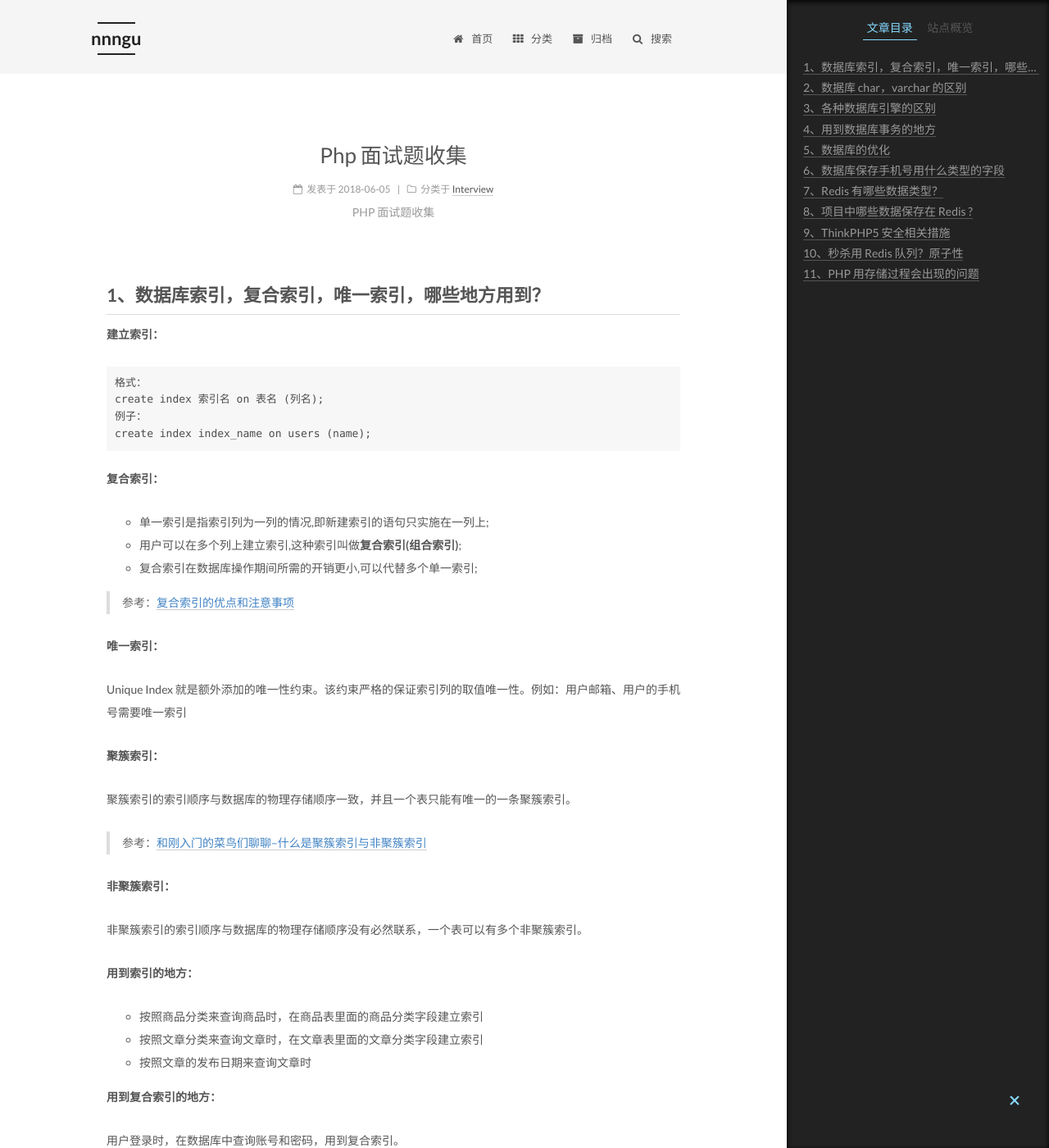
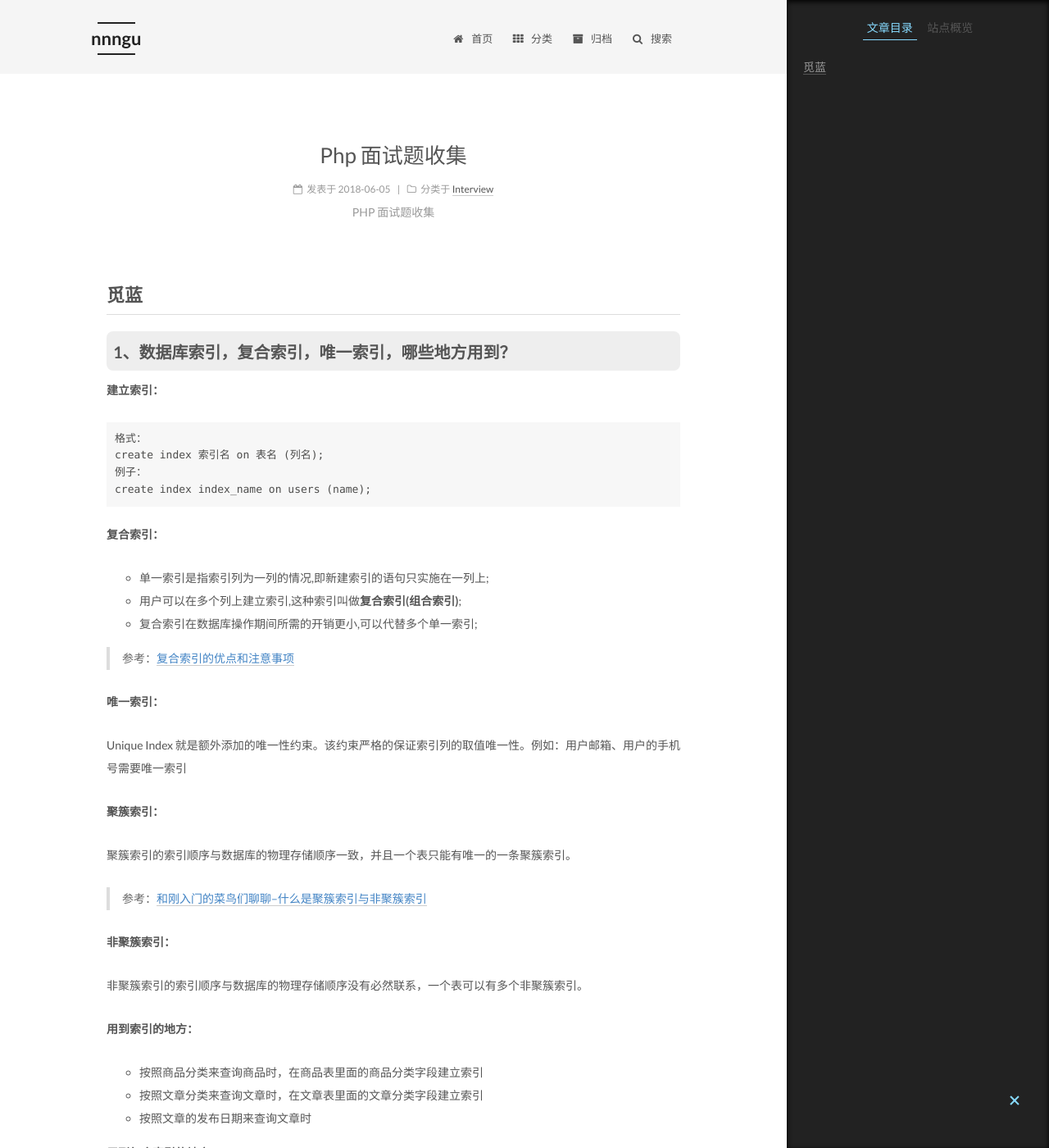
Before and after one commit to nnngu/LearningNotes, a Jekyll site: the page built from _posts/2018-06-05-PHP 面试题收集.md, in a window 1280 px wide and 1400 px high. Shown: the whole window at 82% size. Built offline with Jekyll 4.4.1, drawn with Linux system fonts in a browser that asks for light colours; some of the changed text lies outside the part shown.

Commit message:
修改文件: _posts/2018-06-05-PHP 面试题收集.md

````diff
--- a/_posts/2018-06-05-PHP 面试题收集.md
+++ b/_posts/2018-06-05-PHP 面试题收集.md
@@ -3,7 +3,9 @@ categories: Interview
 description: PHP 面试题收集
 ---
 
-## 1、数据库索引，复合索引，唯一索引，哪些地方用到？
+## 觅蓝
+
+### 1、数据库索引，复合索引，唯一索引，哪些地方用到？
 
 **建立索引：**
 ```
@@ -45,7 +47,7 @@ Unique Index 就是额外添加的唯一性约束。该约束严格的保证索
 
 用户登录时，在数据库中查询账号和密码，用到复合索引。
 
-## 2、数据库 char，varchar 的区别
+### 2、数据库 char，varchar 的区别
 
 char 的长度是固定的。而 varchar 的长度是自动调整的，也就是说，定义一个 char(10) 和 varchar(10)，如果存进去的是 ‘csdn’，那么 char 所占的长度依然为 10，除了字符 ‘csdn’ 外，后面跟六个空格，而 varchar 就立马把长度变为 4 了，取数据的时候，char 类型的要用 trim() 去掉多余的空格，而  varchar 是不需要的，尽管如此，char 的存取速度还是要比 varchar 要快得多，因为其长度固定，方便程序的存储与查找；但是 char 也为此付出的是空间的代价，因为其长度固定，所以难免会有多余的空格占位符占据空间，可谓是以空间换取时间效率，而 varchar 是以空间效率为首位的。
 
@@ -55,7 +57,7 @@ char 的长度是固定的。而 varchar 的长度是自动调整的，也就是
 
 >参考：[数据库中char与varchar类型的区别](https://www.cnblogs.com/Berryxiong/p/6248464.html)
 
-## 3、各种数据库引擎的区别
+### 3、各种数据库引擎的区别
 
 - ISAM：查询速度快
 - MyISAM：在 ISAM 的基础上增加了索引功能
@@ -103,11 +107,11 @@ InnoDB 和 MyISAM 基本的差别为：MyISAM 类型的表强调的是性能，
 - zset  (sorted set)
 - hash  键值对集合(key=>value)
 
-## 8、项目中哪些数据保存在 Redis ?
+### 8、项目中哪些数据保存在 Redis ?
 
 例如商品分类这种经常被查询又不经常改变的数据，保存在 Redis
 
-## 9、ThinkPHP5 安全相关措施
+### 9、ThinkPHP5 安全相关措施
 
 - 预防 SQL 注入：使用 addslashes 函数(将'转为\\'，将"转为\\")
 - 预防 XSS：使用 htmlspecialchars 函数将脚本标签的小于号转为\&lt; 大于号转为\&gt;
@@ -117,7 +121,7 @@ InnoDB 和 MyISAM 基本的差别为：MyISAM 类型的表强调的是性能，
 
 >参考：[官方文档-输入变量](https://www.kancloud.cn/manual/thinkphp5/118044)
 
-## 10、秒杀用 Redis 队列？原子性
+### 10、秒杀用 Redis 队列？原子性
 
 假设有10件库存，就往队列中push10个数。抢购开始后，每到来一个用户，就从队列中pop一个数，表示用户抢购成功。当列表为空时，表示已经被抢光了。因为 Redis 列表的pop操作是原子的，即使有很多用户同时到达，也是依次执行的。
 
@@ -127,7 +131,7 @@ InnoDB 和 MyISAM 基本的差别为：MyISAM 类型的表强调的是性能，
 
 >参考：[redis实现高并发下的抢购/秒杀功能](https://www.cnblogs.com/phpper/p/7085663.html)
 
-## 11、PHP 用存储过程会出现的问题
+### 11、PHP 用存储过程会出现的问题
 
 > 参考：
 > [MySQL存储过程详解和PHP操作示例](https://www.cnblogs.com/gxldan/p/4066914.html)
````
Also changed, not shown: other parts of _posts/2018-06-05-PHP 面试题收集.md (+6 -4 lines).
